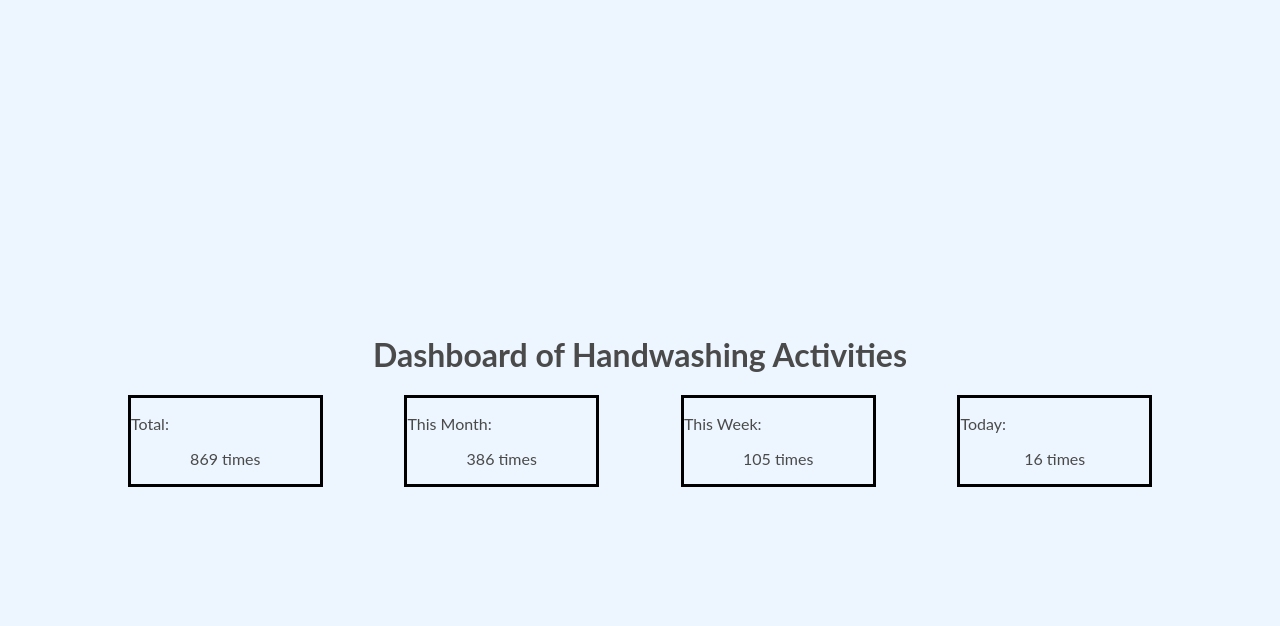
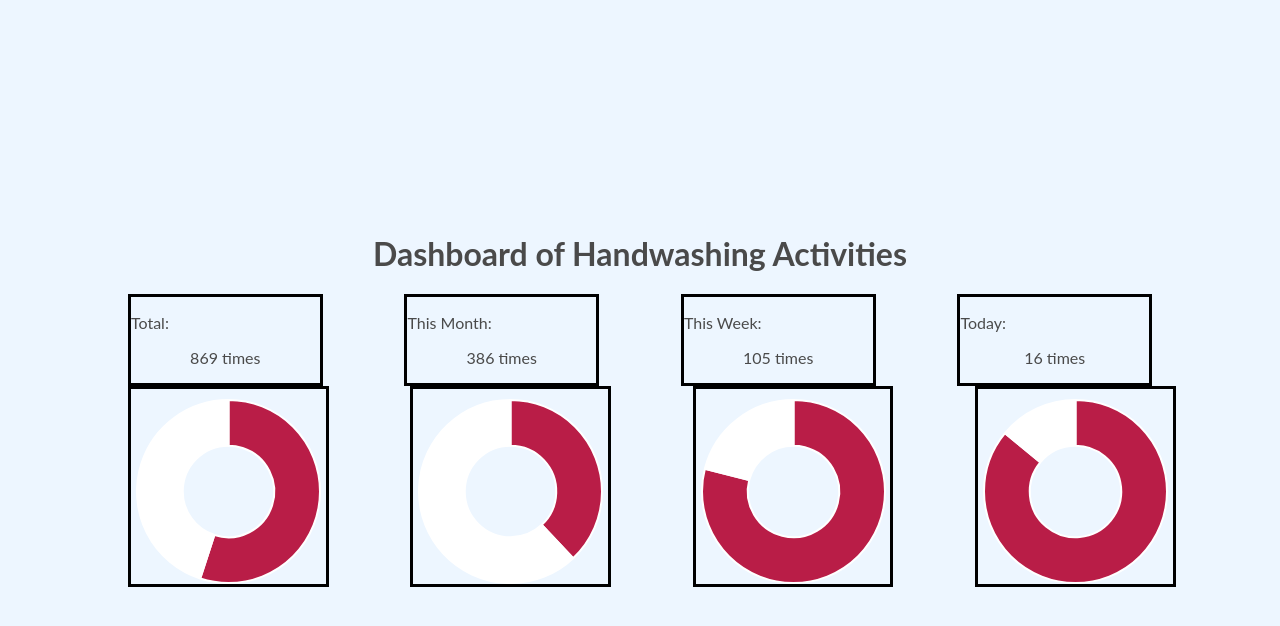
Before and after one commit to junjie-chan/Handwashing-Monitor-Dashboard, a CodeIgniter 4 app: the page made by app/Views/dashboard.php in a window 1280 px wide. Shown: the top 626 px of the page. Run offline with PHP 8.4 and a stand-in for CodeIgniter, Linux system fonts and the light colour scheme; the template is opened without the code that fills it, so the values that code supplies are empty; some libraries are stand-ins or nearby versions.

Commit message:
LAZYCC-63 Add donut charts to show the progress of meeting the goal in 4 types of time intervals (total, month, week, day) in percentages.

```diff
--- a/app/Views/dashboard.php
+++ b/app/Views/dashboard.php
@@ -11,7 +11,8 @@
 
 <body>
     <h1 style="display: block;">Dashboard of Handwashing Activities</h1>
-    <div id="label_container">
+
+    <div id="labels_container">
         <div>
             <p>Total:</p>
             <p>869 times</p>
@@ -32,6 +33,51 @@
             <p>16 times</p>
         </div>
     </div>
+
+    <div id="donuts_container">
+        <div>
+            <canvas id="total"></canvas>
+        </div>
+
+        <div>
+            <canvas id="month"></canvas>
+        </div>
+
+        <div>
+            <canvas id="week"></canvas>
+        </div>
+
+        <div>
+            <canvas id="day"></canvas>
+        </div>
+    </div>
+
+    <script>
+        // Config donut chart canvas' size
+        // Get donuts
+        var donut1 = document.getElementById("total");
+        var donut2 = document.getElementById("month");
+        var donut3 = document.getElementById("week");
+        var donut4 = document.getElementById("day");
+        // Get the computed style of donuts
+        var style1 = window.getComputedStyle(donut1);
+        var style2 = window.getComputedStyle(donut2);
+        var style3 = window.getComputedStyle(donut3);
+        var style4 = window.getComputedStyle(donut4);
+        // Get and modify the width value
+        var width1 = style1.getPropertyValue("width").replace('px', '');
+        var width2 = style1.getPropertyValue("width").replace('px', '');
+        var width3 = style1.getPropertyValue("width").replace('px', '');
+        var width4 = style1.getPropertyValue("width").replace('px', '');
+        // Reset the height of donuts
+        donut1.height = width1;
+        donut2.height = width2;
+        donut3.height = width3;
+        donut4.height = width4;
+    </script>
+
+    <script src="https://cdnjs.cloudflare.com/ajax/libs/Chart.js/2.9.4/Chart.js"></script>
+    <script src="<?= base_url('javascript/dashboard.js') ?>"></script>
 </body>
 
 </html>
--- a/public/css/dashboard.css
+++ b/public/css/dashboard.css
@@ -1,19 +1,36 @@
 body {
     flex-direction: column;
 }
-#label_container {
+
+/* Labels' Settings */
+#labels_container {
     display: flex;
     width: 80%;
 }
-#label_container div {
+#labels_container div {
     width: 19%;
     margin-right: 8%;
     border: 3px solid black;
     /* padding: 1%; */
 }
-#label_container div:last-of-type {
+#labels_container div:last-of-type {
     margin-right: 0;
 }
-#label_container div p:last-of-type {
+#labels_container div p:last-of-type {
     text-align: center;
 }
+
+/* Donut Charts' Settings */
+#donuts_container {
+    width: 80%;
+    display: flex;
+}
+#donuts_container div {
+    width: 19%;
+    z-index: 1;
+    margin-right: 8%;
+    border: 3px solid black;
+}
+#donuts_container div:last-of-type {
+    margin-right: 0;
+}
```
Also changed, not shown: public/javascript/dashboard.js (+74 -0 lines).
